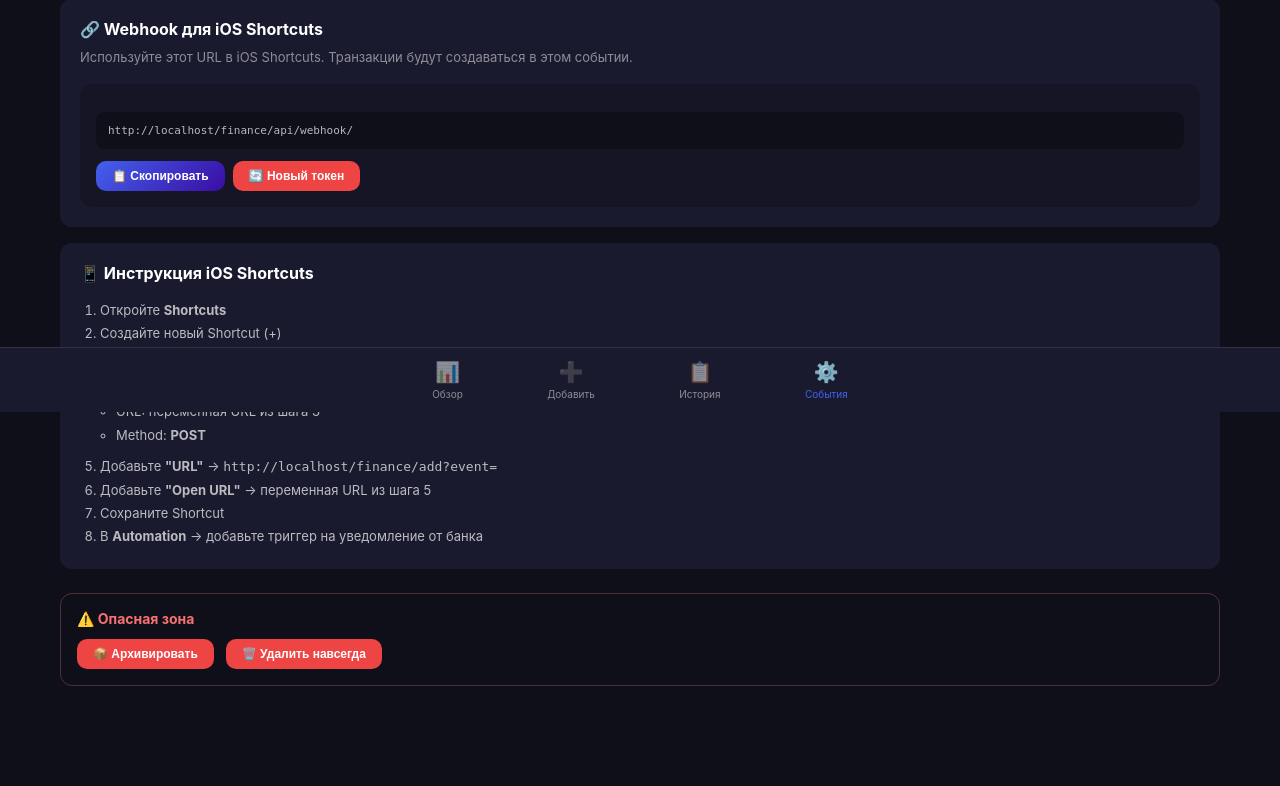
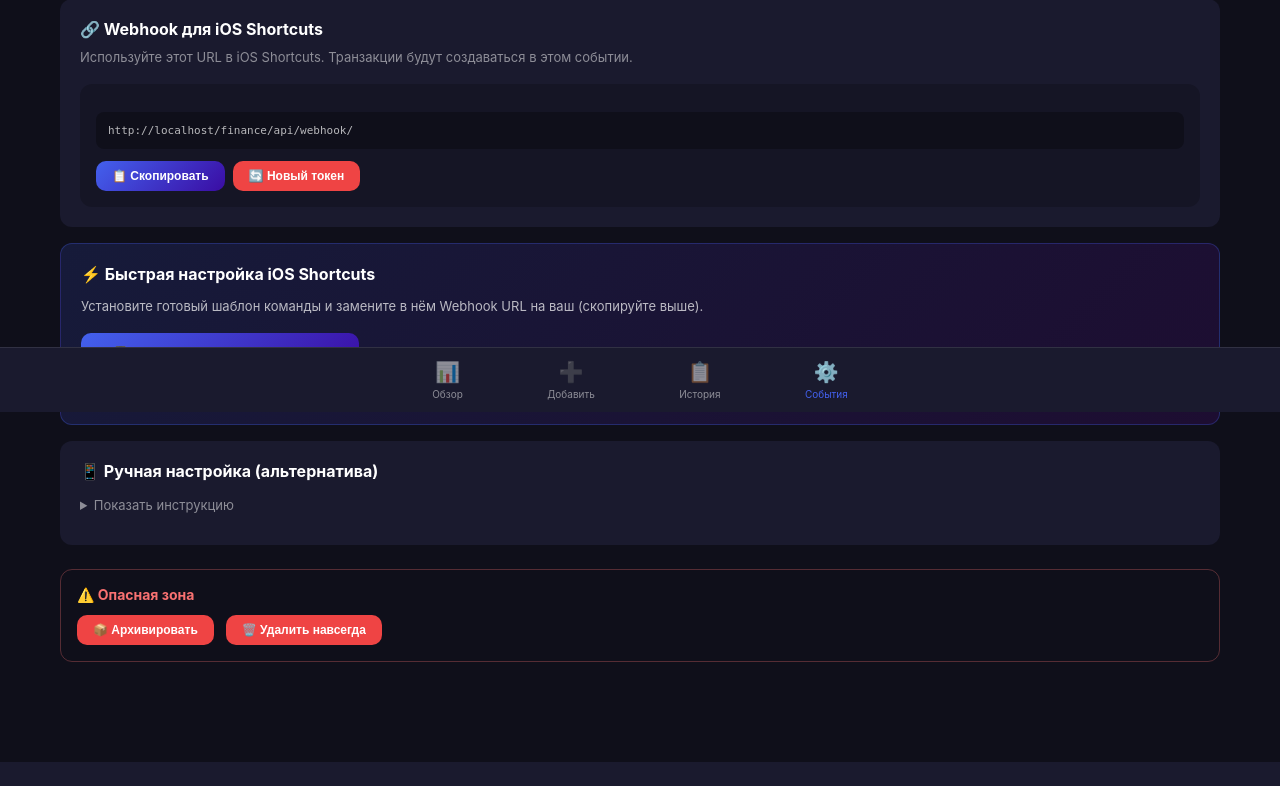
Before and after one commit to Slond/zibzibzib_projects, a FastAPI app: template app/templates/finance/event_settings.html in a window 1280 px wide. Shown: the part 388-1174 px from the top of the page. After the commit the page ends 1150 px from the top, so only its background shows below. Run offline with FastAPI, Linux system fonts and the light colour scheme; the template is opened without the code that fills it, so the values that code supplies are empty; parts of the project's set-up code (start-up, migrations or seed data) failed here and were passed over.

Commit message:
Upd admin page and add some setup info in finance

```diff
--- a/app/templates/finance/event_settings.html
+++ b/app/templates/finance/event_settings.html
@@ -95,10 +95,29 @@
         </div>
     </div>
 
+    <!-- Quick Setup -->
+    <div class="card" style="background:linear-gradient(135deg, rgba(67,97,238,0.15) 0%, rgba(114,9,183,0.15) 100%);border:1px solid rgba(67,97,238,0.3);">
+        <h3 style="margin-bottom:12px;font-size:16px;">⚡ Быстрая настройка iOS Shortcuts</h3>
+        <p style="color:rgba(255,255,255,0.7);font-size:13px;line-height:1.6;margin-bottom:16px;">
+            Установите готовый шаблон команды и замените в нём Webhook URL на ваш (скопируйте выше).
+        </p>
+        <a href="https://www.icloud.com/shortcuts/773c5b9e124b4221a1758515440ba7ee"
+           target="_blank"
+           class="btn"
+           style="display:inline-flex;align-items:center;gap:8px;text-decoration:none;">
+            <span style="font-size:18px;">📲</span> Установить шаблон Shortcut
+        </a>
+        <p style="color:rgba(255,255,255,0.4);font-size:11px;margin-top:12px;">
+            После установки: откройте команду → найдите блок URL → замените на ваш Webhook URL
+        </p>
+    </div>
+
     <!-- Shortcuts Instructions -->
     <div class="card">
-        <h3 style="margin-bottom:16px;font-size:16px;">📱 Инструкция iOS Shortcuts</h3>
-        <ol style="color:rgba(255,255,255,0.7);font-size:13px;line-height:1.8;padding-left:20px;">
+        <h3 style="margin-bottom:16px;font-size:16px;">📱 Ручная настройка (альтернатива)</h3>
+        <details style="color:rgba(255,255,255,0.7);font-size:13px;">
+            <summary style="cursor:pointer;color:rgba(255,255,255,0.5);margin-bottom:12px;">Показать инструкцию</summary>
+            <ol style="line-height:1.8;padding-left:20px;margin-top:12px;">
                 <li>Откройте <strong>Shortcuts</strong></li>
                 <li>Создайте новый Shortcut (+)</li>
                 <li>Добавьте <strong>"URL"</strong> → вставьте Webhook URL</li>
@@ -113,6 +132,7 @@
                 <li>Сохраните Shortcut</li>
                 <li>В <strong>Automation</strong> → добавьте триггер на уведомление от банка</li>
             </ol>
+        </details>
     </div>
 
     {% if event.event_type == 'shared' %}
```
Also changed, not shown: app/templates/dashboard/admin.html (+37 -14 lines). Lines whose indentation alone changed are shown as unchanged.
